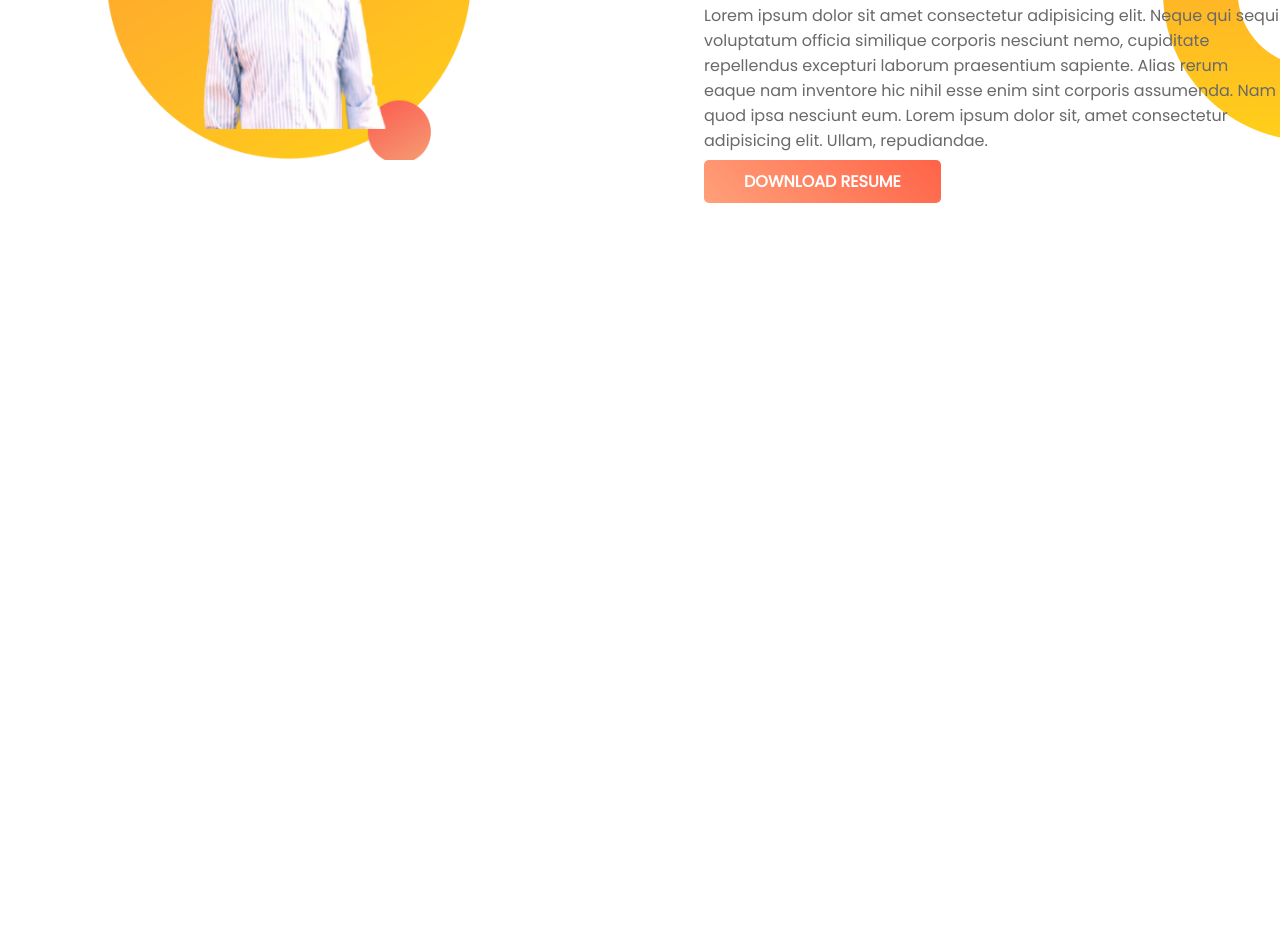
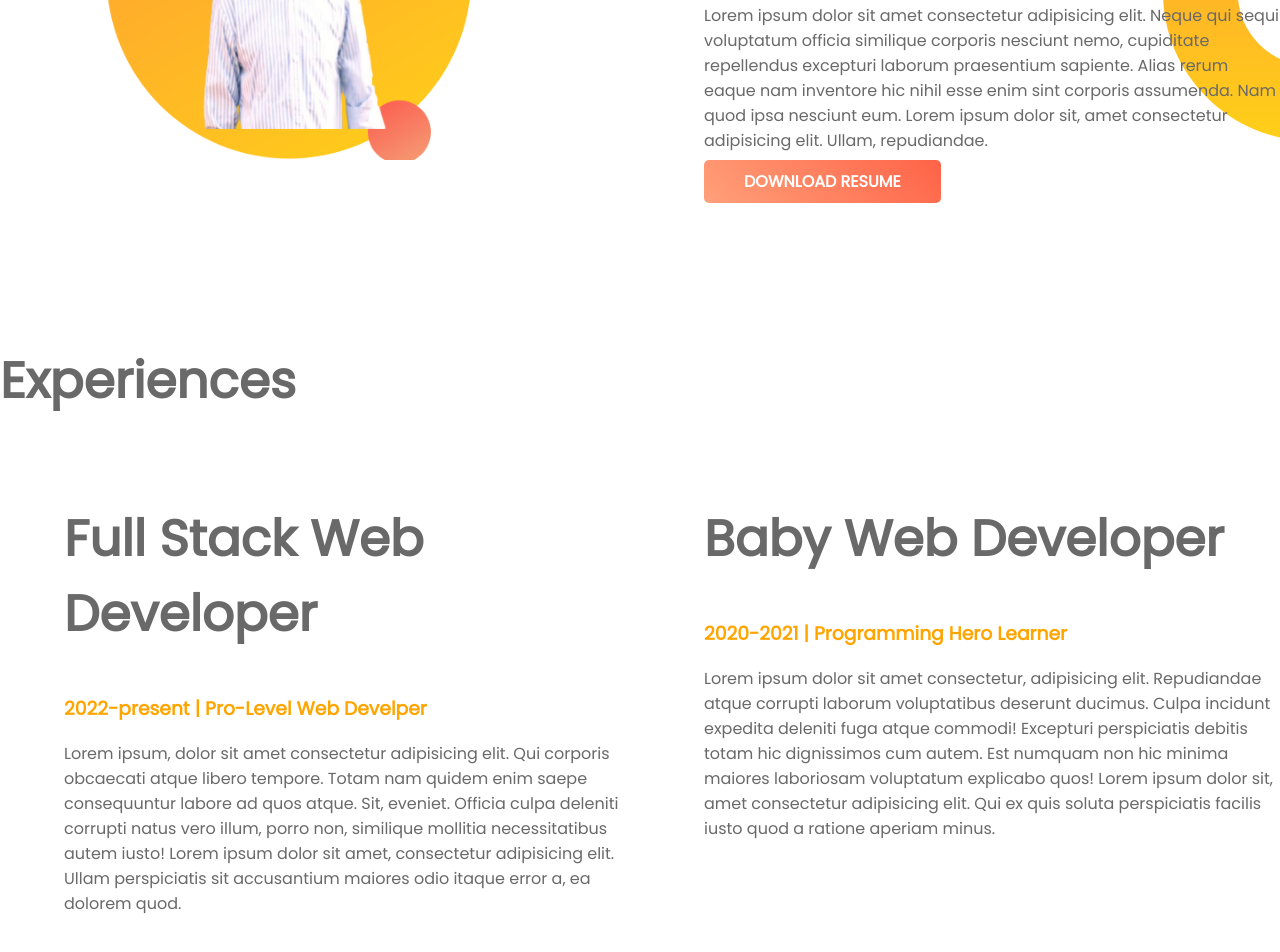
Before and after one commit to farhadpHero/developer-portfolio2, a plain HTML site: page index.html in a window 1280 px wide. Shown: the part 848-1800 px from the top of the page. Before the commit the page ends 1192 px from the top, so only its background shows below. Drawn offline with Linux system fonts and the light colour scheme.

Commit message:
experience updated

```diff
--- a/index.html
+++ b/index.html
@@ -14,7 +14,7 @@
 
 <body>
     <!-- top banner section -->
-    <section class="top-banner">
+    <section class="top-banner flexible-container">
         <div class="half-width">
             <h1>Welcome To</h1>
             <h1> <span class="orange-color">Imran Farhad</span> World!</h1>
@@ -32,7 +32,7 @@
         </div>
     </section>
 
-    <section class="dream-big">
+    <section class="dream-big flexible-container">
         <div class="half-width">
             <img src="images/farhad.png" alt="farhad">
         </div>
@@ -50,7 +50,32 @@
     </section>
 
 
-
+    <section class="experience-area">
+        <h1>Experiences</h1>
+        <div class="flexible-container">
+            <div class="half-width">
+                <h1>Full Stack Web Developer</h1>
+                <h3 class="orange-color">2022-present | Pro-Level Web Develper</h3>
+                <p>Lorem ipsum, dolor sit amet consectetur adipisicing elit. Qui corporis obcaecati atque libero
+                    tempore.
+                    Totam nam quidem enim saepe consequuntur labore ad quos atque. Sit, eveniet. Officia culpa deleniti
+                    corrupti natus vero illum, porro non, similique mollitia necessitatibus autem iusto! Lorem ipsum
+                    dolor sit amet, consectetur adipisicing elit. Ullam perspiciatis sit accusantium maiores odio itaque
+                    error a, ea dolorem quod.</p>
+            </div>
+            <div class="half-width">
+                <h1>Baby Web Developer</h1>
+                <h3 class="orange-color">2020-2021 | Programming Hero Learner</h3>
+                <p>Lorem ipsum dolor sit amet consectetur, adipisicing elit. Repudiandae atque corrupti laborum
+                    voluptatibus
+                    deserunt ducimus. Culpa incidunt expedita deleniti fuga atque commodi! Excepturi perspiciatis
+                    debitis
+                    totam hic dignissimos cum autem. Est numquam non hic minima maiores laboriosam voluptatum explicabo
+                    quos! Lorem ipsum dolor sit, amet consectetur adipisicing elit. Qui ex quis soluta perspiciatis
+                    facilis iusto quod a ratione aperiam minus.</p>
+            </div>
+        </div>
+    </section>
 
 
 
--- a/style.css
+++ b/style.css
@@ -10,7 +10,7 @@ h1{
     color:orange;
 }
 
-section{
+.flexible-container{
     display: flex;
     margin-bottom: 150px;
 }
```
